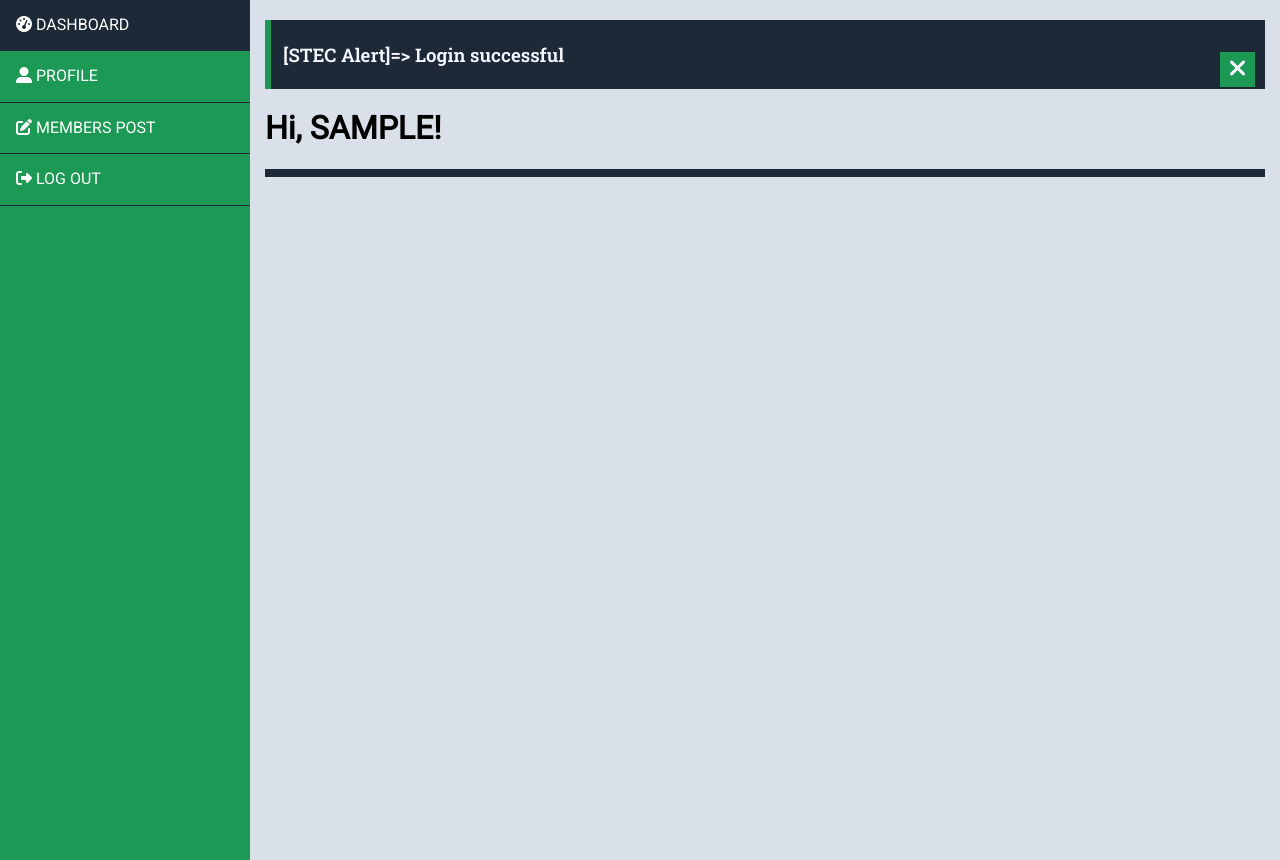
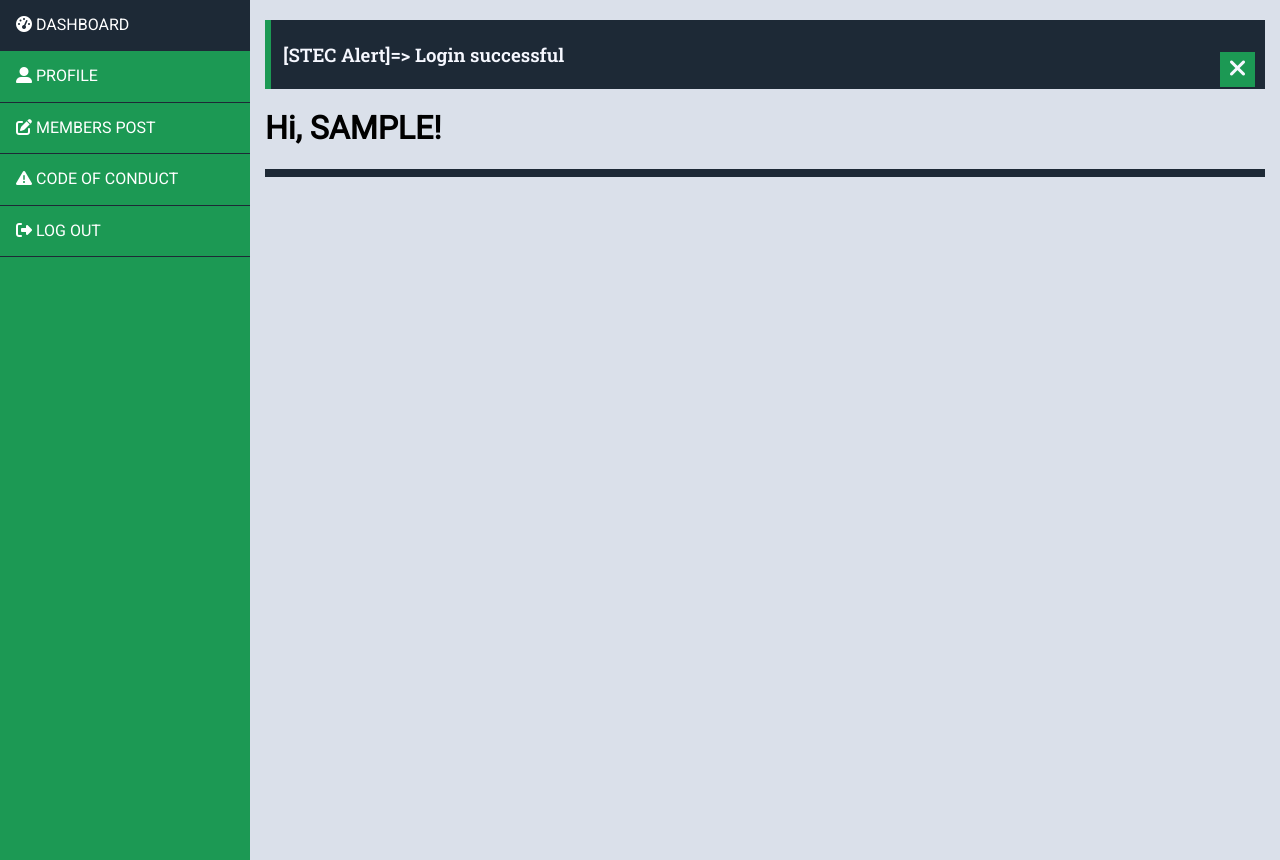
Before and after one commit to bopopescu/stec, a Flask app: page /dashboard in a window 1280 px wide. Shown: the part 80-940 px from the top of the page. Run offline with Flask 2, Linux system fonts and the light colour scheme; the visitor is signed in with stand-in values (Sample User, id 1); data comes from the database, SQL or seed files in the repository; data that the repository does not hold is empty; some libraries are stand-ins or nearby versions; some web fonts are replaced.

Commit message:
update commit

```diff
--- a/app/templates/layout.html
+++ b/app/templates/layout.html
@@ -55,9 +55,11 @@
     <aside>
 
       <ul>
-        <li><a class="links active" href="{{ url_for('dashboard') }}"><i class="fas fa-tachometer-alt"></i> Dashboard</a></li>
-        <li><a class="links" href="{{ url_for('profile', Username=current_user.Username) }}"><i class="fas fa-user-alt"></i> Profile</a></li>
-        <li><a class="links" href="{{ url_for('members_post') }}"><i class="fas fa-edit"></i> Members post</a></li>
+        <li><a id="links" class="active" href="{{ url_for('dashboard') }}"><i class="fas fa-tachometer-alt"></i> Dashboard</a></li>
+        <li><a id="links" href="{{ url_for('profile', Username=current_user.Username) }}"><i class="fas fa-user-alt"></i> Profile</a></li>
+        <li><a id="links" href="{{ url_for('members_post') }}"><i class="fas fa-edit"></i> Members post</a></li>
+        <li><a id="links" href="{{ url_for('codeofconduct') }}"><i class="fas fa-exclamation-triangle"></i> Code of Conduct</a></li>
+
         {% if current_user.is_anonymous %}
         <li><a class="links" href="{{ url_for('login') }}">Log in</a></li>
         {% else %}
@@ -95,7 +97,9 @@
   <!-- Script for jQuery and JavaScript -->
   <script src="https://code.jquery.com/jquery-3.5.1.js"></script>
   <script src="/static/scripts/dashboard.js" charset="utf-8"></script>
-
+  {% block scripts %}
+      {{ moment.include_moment() }}
+  {% endblock %}
 
 </body>
 
```
